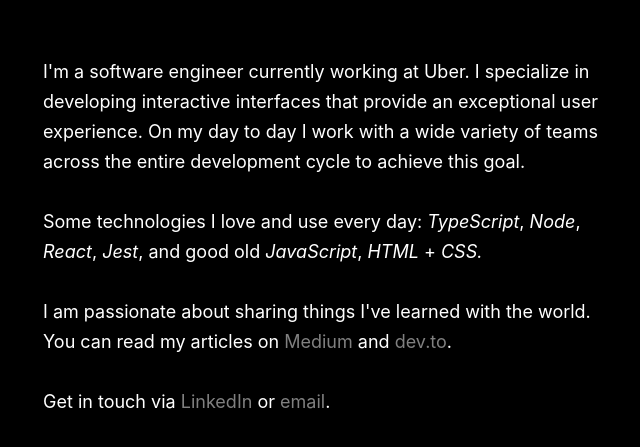
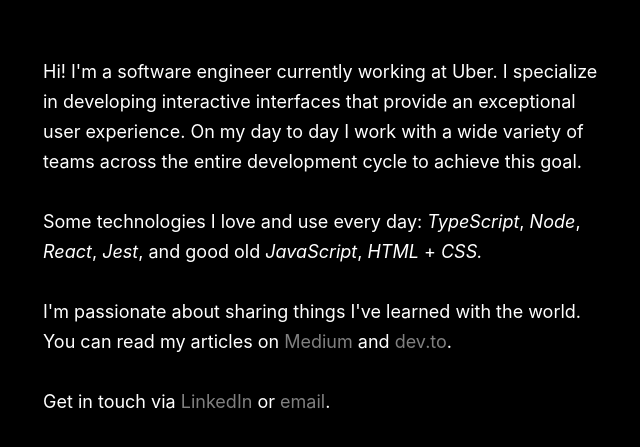
Before and after one commit to andrescuco/andrescuco-static, a plain HTML site: page index.html in a window 1280 px wide. Shown: the part 163-610 px from the top of the page, without its empty margins (57-697 px from the left). Drawn offline with Linux system fonts and the light colour scheme.

Commit message:
Small test update #1

```diff
--- a/index.html
+++ b/index.html
@@ -78,7 +78,7 @@
         >hi@andrescuellar.co</a
       >
       <p>
-        I'm a software engineer currently working at Uber. I specialize in
+        Hi! I'm a software engineer currently working at Uber. I specialize in
         developing interactive interfaces that provide an exceptional user
         experience. On my day to day I work with a wide variety of teams across
         the entire development cycle to achieve this goal.
@@ -91,7 +91,7 @@
       </p>
 
       <p>
-        I am passionate about sharing things I've learned with the world. You
+        I'm passionate about sharing things I've learned with the world. You
         can read my articles on <a href="https://medium.com/@andrescuco"
         target="_blank">Medium</a> and <a href="https://dev.to/andrescuco"
         target="_blank">dev.to</a>.
```
